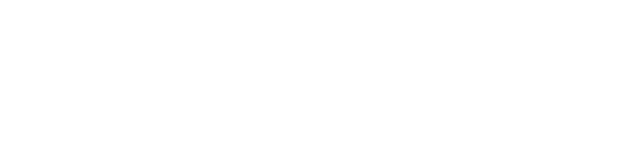
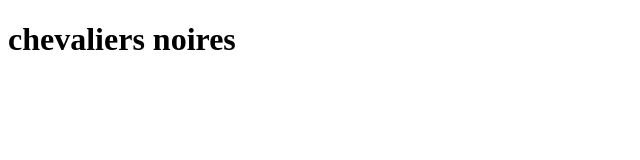
Before and after one commit to khalidmateur/Test-GitHub, a plain HTML site: page index.html in a window 1280 px wide. Shown: the whole page, without its empty margins (0-640 px from the left). Drawn offline with Linux system fonts and the light colour scheme.

Commit message:
add the first title to website

```diff
--- a/index.html
+++ b/index.html
@@ -6,6 +6,6 @@
     <title>Document</title>
 </head>
 <body>
-
+    <h1> chevaliers noires </h1>
 </body>
 </html>
```
